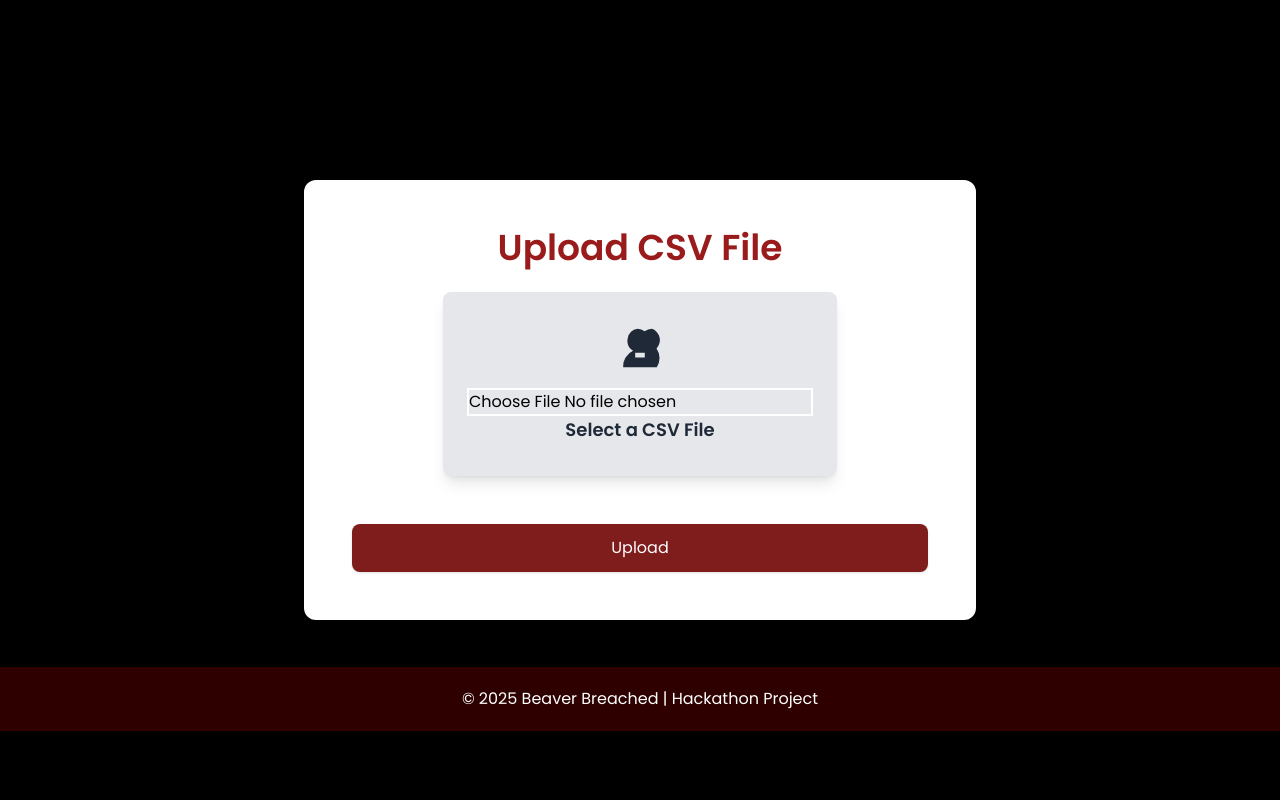
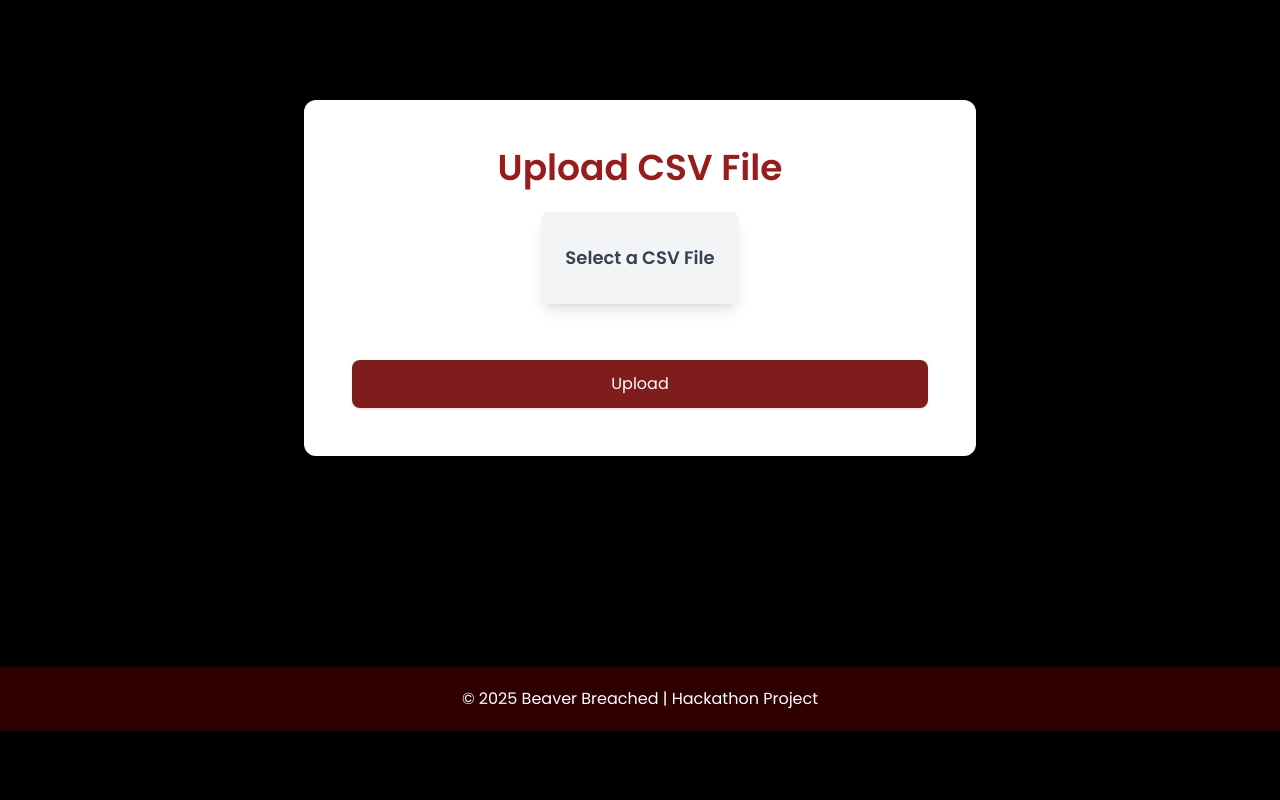
Before and after one commit to HetavP2/BeaverBreach, a Flask app: page /dashboard in a window 1280 px wide. Shown: the part 64-864 px from the top of the page. After the commit the page ends 795 px from the top, so only its background shows below. Run offline with Flask 3, Linux system fonts and the light colour scheme; some libraries are stand-ins or nearby versions.

Commit message:
commit done

```diff
--- a/run.py
+++ b/run.py
@@ -70,7 +70,7 @@ firebase_admin.initialize_app(credentials.Certificate("serviceAccountKey.json"),
 db = firestore.client()
 
 class uploadFile(FlaskForm):
-    file=FileField("File")
+    file=FileField("a File: ")
     upload=SubmitField("Upload")
 
 class chatting(FlaskForm):
--- a/templates/dashboard.html
+++ b/templates/dashboard.html
@@ -108,7 +108,7 @@
 {% endblock %}
 <body>
 {% block content %}
-<div class="flex flex-col items-center justify-center min-h-screen bg-gradient-to-r from-red-900 to-red-600">
+<div class="flex flex-col items-center justify-center h-5/6 bg-gradient-to-r from-red-900 to-red-600">
     <div class="w-full max-w-2xl p-12 bg-white rounded-xl shadow-xl">
         <h2 class="text-4xl font-bold text-center text-red-800 mb-6">Upload CSV File</h2>
 
@@ -116,13 +116,13 @@
     {{ form.hidden_tag() }}
 
     <div class="flex flex-col items-center mb-6">
-                <label for="file" class="flex flex-col items-center px-6 py-8 bg-gray-200 text-gray-800 rounded-lg shadow-lg cursor-pointer hover:bg-red-800 hover:text-white transition-all duration-300">
-                    <svg class="w-12 h-12 mb-4" fill="currentColor" viewBox="0 0 20 20">
-                        <path d="M16.88 10.17A5 5 0 0015 2a4.93 4.93 0 00-3.06 1.06A4.93 4.93 0 009 2a5 5 0 00-1.88 9.17A7 7 0 003 18h14a7 7 0 00-0.12-7.83zM8 14v-2h4v2H8z"></path>
-                    </svg>
-                    {{ form.file(class="block w-full text-center text-transparent") }}
-                    <span class="text-lg font-semibold">Select a CSV File</span>
+        <label for="file" class="flex flex-col items-center px-6 py-8 bg-gray-100 text-gray-700 rounded-lg shadow-lg cursor-pointer hover:bg-red-600 hover:text-white transition-all duration-300">
+
+            <input type="file" id="file" name="file" class="hidden" onchange="updateFileName()">
+            <span class="text-lg font-semibold" id="file-name">Select a CSV File</span>
         </label>
+        <!-- Display the selected file name here -->
+        <span id="file-name-display" class="mt-2 text-sm text-gray-600"></span>
     </div>
 
     <button type="submit" class="mt-6 w-full px-4 py-3 bg-red-900 text-white rounded-lg shadow hover:bg-red-700 transition-all duration-300">
@@ -130,12 +130,19 @@
     </button>
 </form>
 
-        {% if table_data %}
-            <h3 class="text-lg font-semibold text-red-800 mt-8">Preview:</h3>
-            <div class="overflow-x-auto mt-2">
-                {{ table_data | safe }}
-            </div>
-        {% endif %}
+<script>
+    function updateFileName() {
+        const fileInput = document.getElementById('file');
+        const fileNameDisplay = document.getElementById('file-name');
+        const fileNameLabel = document.getElementById('file-name-display');
+
+        if (fileInput.files && fileInput.files[0]) {
+            fileNameDisplay.textContent = fileInput.files[0].name;
+        }
+    }
+</script>
+
+
     </div>
 </div>
 
```
Also changed, not shown: static/images/load.svg (added). Lines whose indentation alone changed are shown as unchanged.
